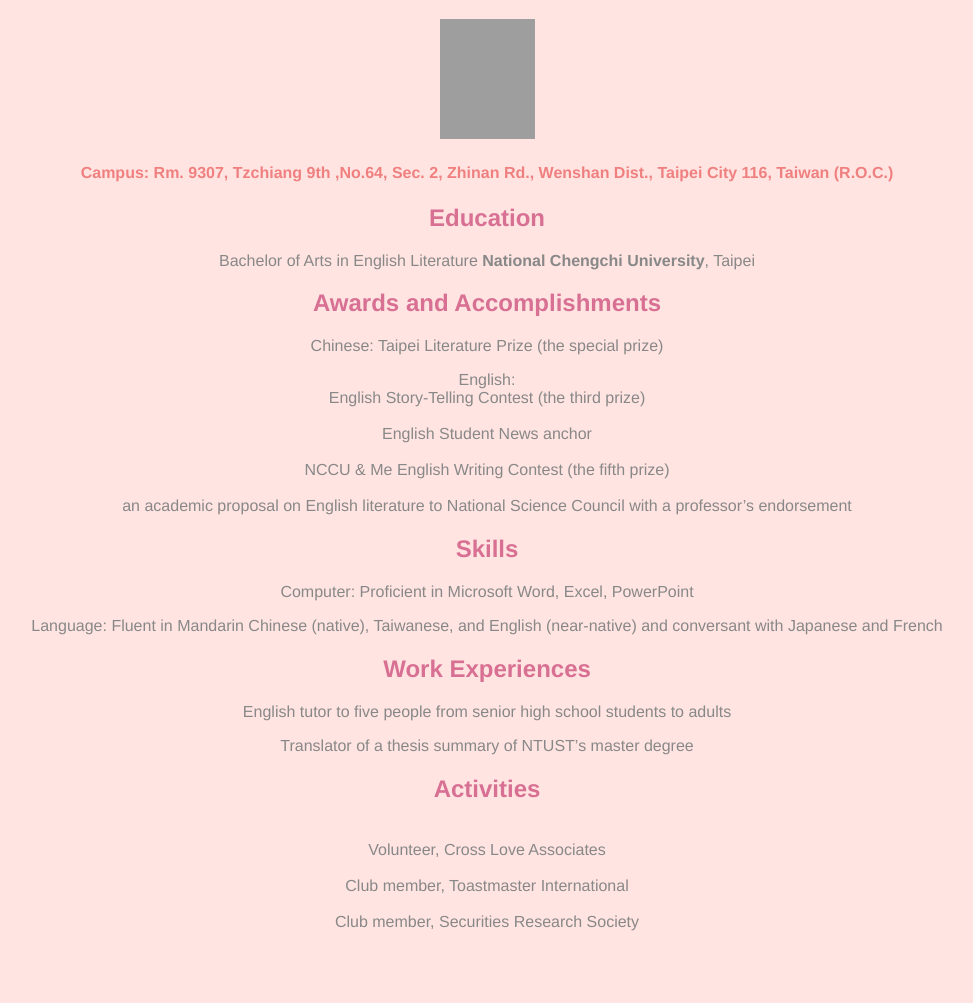
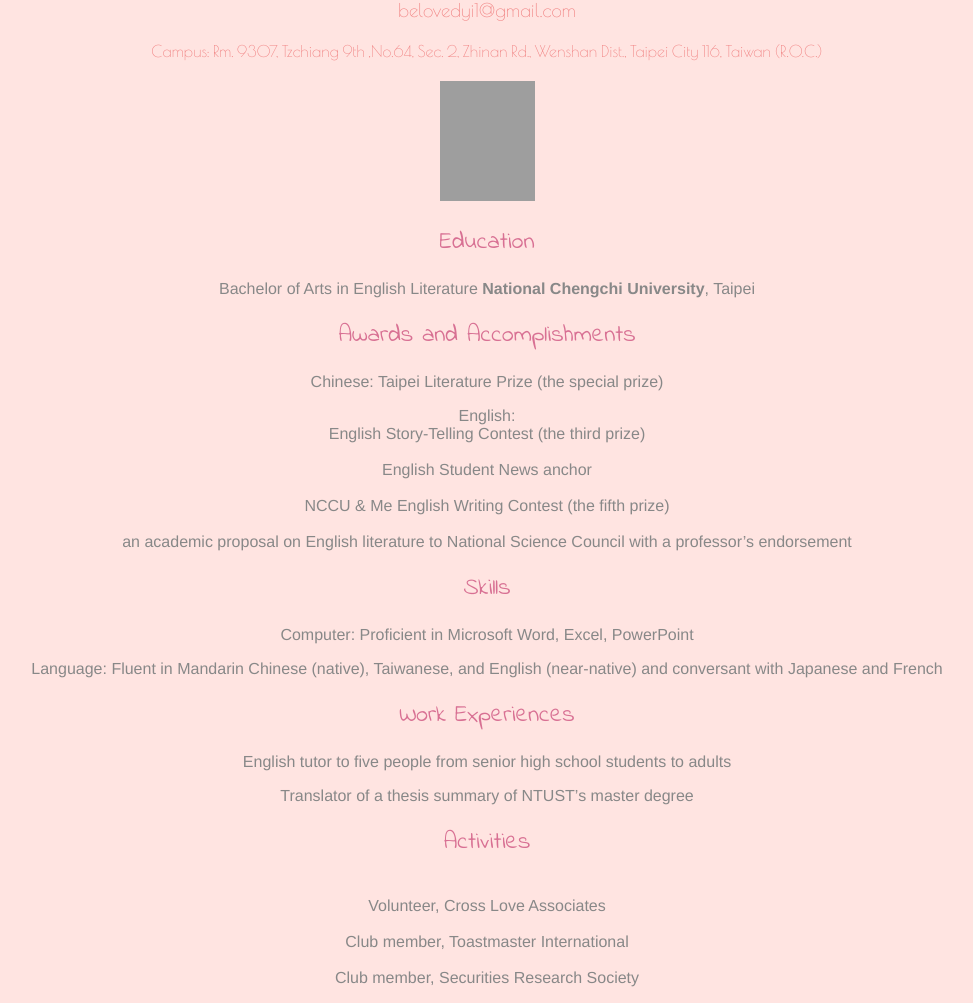
Before and after one commit to heyyysunshine/heyyysunshine.github.io, a plain HTML site: page index.html in a window 1280 px wide. Shown: the part 144-1147 px from the top of the page, without its empty margins (153-1126 px from the left). Before the commit the page ends 1091 px from the top, so only its background shows below. Drawn offline with nearby package versions, Linux system fonts and the light colour scheme; grey boxes are pictures that could not be loaded.

Commit message:
change a lot

```diff
--- a/index.html
+++ b/index.html
@@ -4,6 +4,10 @@
 <head>
     <meta charset="UTF-8">
     <title>Yi's CV for HTML class</title>
+    <link rel="stylesheet" type="text/css" href="index.html.css">
+    <link href='https://fonts.googleapis.com/css?family=Pacifico' rel='stylesheet' type='text/css'>
+    <link href='https://fonts.googleapis.com/css?family=Poiret+One' rel='stylesheet' type='text/css'>
+    <link href='https://fonts.googleapis.com/css?family=Indie+Flower' rel='stylesheet' type='text/css'>
 
     <body bgcolor="#FFE4E1">
 </head>
@@ -12,23 +16,24 @@
     <a href="lounge/lounge.html">class example 1</a>
     <br><a href="mypod-begin/index.html">class example 2</a></br>
     <center>
-        <font face="Helvetica">
-            <font color="#F08080">
-                <h1><strong>Yi Chen</strong></h1></center>
+        <h1 id="h1yi">Yi Chen</h1></center>
     <center>
-        <h4>belovedyi1@gmail.com</h4></center>
+        <h3 id="h3mail">belovedyi1@gmail.com</h3></center>
     <center>
+        <h4 id="h4address">Campus: Rm. 9307, Tzchiang 9th ,No.64, Sec. 2, Zhinan Rd., Wenshan Dist., Taipei City 116, Taiwan (R.O.C.)</h4></center>
     <center><img src="http://i.imgur.com/SAFeqDy.png" width="95" height="120">
+    </center>
     <center>
-                <h4>
-            <font color="#F08080"><font face="Helvetica">Campus: Rm. 9307, Tzchiang 9th ,No.64, Sec. 2, Zhinan Rd., Wenshan Dist., Taipei City 116, Taiwan (R.O.C.)</font></h4></center>
-            <font color="D87093">
-                <h2>Education</h2>
-                <font color="#888888">
-                    <blockquote>Bachelor of Arts in English Literature <strong>National Chengchi University</strong>, Taipei</blockquote>
-                    <font color="D87093">
-                        <h2>Awards and Accomplishments</h2>
-                        <font color="#888888">
+        <h2 id="h2edu">Education</h2></center>
+    <div>
+        <center>
+            <blockquote id="divedu">Bachelor of Arts in English Literature <strong>National Chengchi University</strong>, Taipei</blockquote>
+        </center>
+    </div>
+    <center>
+        <h2 id="h2award">Awards and Accomplishments</h2></center>
+    <center>
+        <div id="divaward">
             <blockquote>Chinese: Taipei Literature Prize (the special prize)</blockquote>
             <blockquote>
                 English:
@@ -37,24 +42,35 @@
                 <br>NCCU & Me English Writing Contest (the fifth prize)</br>
                 <br>an academic proposal on English literature to National Science Council with a professor’s endorsement</br>
             </blockquote>
-                            <font color="D87093">
-                                <h2>Skills</h2>
-                                <font color="#888888">
+        </div>
+    </center>
+    <center>
+        <h2 id="h2skill">Skills</h2></center>
+    <center>
+        <div id="divskill">
             <blockquote>Computer: Proficient in Microsoft Word, Excel, PowerPoint</blockquote>
             <blockquote>Language: Fluent in Mandarin Chinese (native), Taiwanese, and English (near-native) and conversant with Japanese and French</blockquote>
-                                    <font color="D87093">
-                                        <h2>Work Experiences</h2>
-                                        <font color="#888888">
+        </div>
+    </center>
+    <center>
+        <h2 id="h2workex">Work Experiences</h2></center>
+    <center>
+        <div id="divworkex">
             <blockquote>English tutor to five people from senior high school students to adults</blockquote>
             <blockquote>Translator of a thesis summary of NTUST’s master degree</blockquote>
-                                            <font color="D87093">
-                                                <h2>Activities</h2>
-                                                <font color="#888888">
+    </center>
+    </div>
+    <center>
+        <h2 id="h2act">Activities</h2></center>
+    <center>
+        <div id="divact">
             <blockquote>
                 <br>Volunteer, Cross Love Associates</br>
                 <br>Club member, Toastmaster International</br>
                 <br>Club member, Securities Research Society</br>
             </blockquote>
+        </div>
+    </center>
 </body>
 
 </html>
--- /dev/null
+++ b/index.html.css
@@ -0,0 +1,77 @@
+        #h1yi {
+            font-family: 'Pacifico', cursive;
+            font-weight: bold;
+            color: #F08080;
+        }
+
+        #h3mail {
+            font-family: 'Poiret One', cursive;
+            font-weight: normal;
+            color: #F08080;
+        }
+
+        #h4address {
+            font-family: 'Poiret One', cursive;
+            font-weight: normal;
+            color: #F08080;
+        }
+
+        #h2edu {
+            font-family: 'Indie Flower', cursive;
+            font-weight: normal;
+            color: #D87093;
+        }
+
+        #divedu {
+            font-family: Helvetica;
+            font-weight: normal;
+            color: #888888
+        }
+
+        #h2award {
+            font-family: 'Indie Flower', cursive;
+            font-weight: normal;
+            color: #D87093;
+        }
+
+        #divaward {
+            font-family: Helvetica;
+            font-weight: normal;
+            color: #888888
+        }
+
+        #h2skill {
+            font-family: 'Indie Flower', cursive;
+            font-weight: normal;
+            color: #D87093;
+        }
+
+        #divskill {
+            font-family: Helvetica;
+            font-weight: normal;
+            color: #888888
+        }
+
+        #h2workex {
+            font-family: 'Indie Flower', cursive;
+            font-weight: normal;
+            color: #D87093;
+        }
+
+        #divworkex {
+            font-family: Helvetica;
+            font-weight: normal;
+            color: #888888
+        }
+
+        #h2act {
+            font-family: 'Indie Flower', cursive;
+            font-weight: normal;
+            color: #D87093;
+        }
+
+        #divact {
+            font-family: Helvetica;
+            font-weight: normal;
+            color: #888888
+        }
--- /dev/null
+++ b/lounge/lounge.css
@@ -0,0 +1,152 @@
+/* http://meyerweb.com/eric/tools/css/reset/
+   v2.0 | 20110126
+   License: none (public domain)
+*/
+
+html,
+body,
+div,
+span,
+applet,
+object,
+iframe,
+h1,
+h2,
+h3,
+h4,
+h5,
+h6,
+p,
+blockquote,
+pre,
+a,
+abbr,
+acronym,
+address,
+big,
+cite,
+code,
+del,
+dfn,
+em,
+img,
+ins,
+kbd,
+q,
+s,
+samp,
+small,
+strike,
+strong,
+sub,
+sup,
+tt,
+var,
+b,
+u,
+i,
+center,
+dl,
+dt,
+dd,
+ol,
+ul,
+li,
+fieldset,
+form,
+label,
+legend,
+table,
+caption,
+tbody,
+tfoot,
+thead,
+tr,
+th,
+td,
+article,
+aside,
+canvas,
+details,
+embed,
+figure,
+figcaption,
+footer,
+header,
+hgroup,
+menu,
+nav,
+output,
+ruby,
+section,
+summary,
+time,
+mark,
+audio,
+video {
+    margin: 0;
+    padding: 0;
+    border: 0;
+    font-size: 100%;
+    font: inherit;
+    vertical-align: baseline;
+}
+
+
+/* HTML5 display-role reset for older browsers */
+
+article,
+aside,
+details,
+figcaption,
+figure,
+footer,
+header,
+hgroup,
+menu,
+nav,
+section {
+    display: block;
+}
+
+body {
+    line-height: 1;
+}
+
+ol,
+ul {
+    list-style: none;
+}
+
+blockquote,
+q {
+    quotes: none;
+}
+
+blockquote:before,
+blockquote:after,
+q:before,
+q:after {
+    content: '';
+    content: none;
+}
+
+table {
+    border-collapse: collapse;
+    border-spacing: 0;
+}
+
+p {
+    color: orange;
+}
+
+
+/*note*/
+
+p.pgreen {
+    color: green;
+}
+
+p#pblue {
+    color: blue;
+}
```
Also changed, not shown: lounge/beverages/elixir.css (added, +23 -0 lines), lounge/beverages/elixir.html (+8 -4 lines), lounge/lounge.html (+3 -2 lines). Lines whose indentation alone changed are shown as unchanged.
